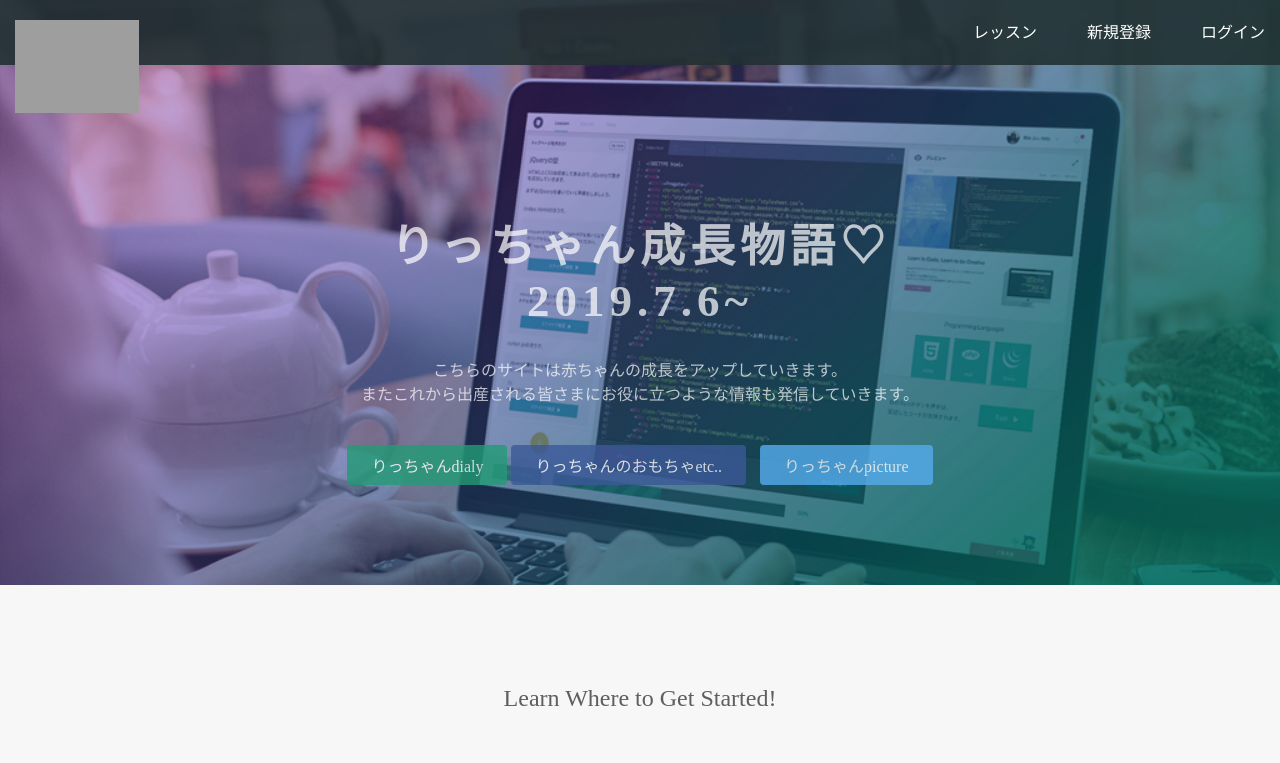
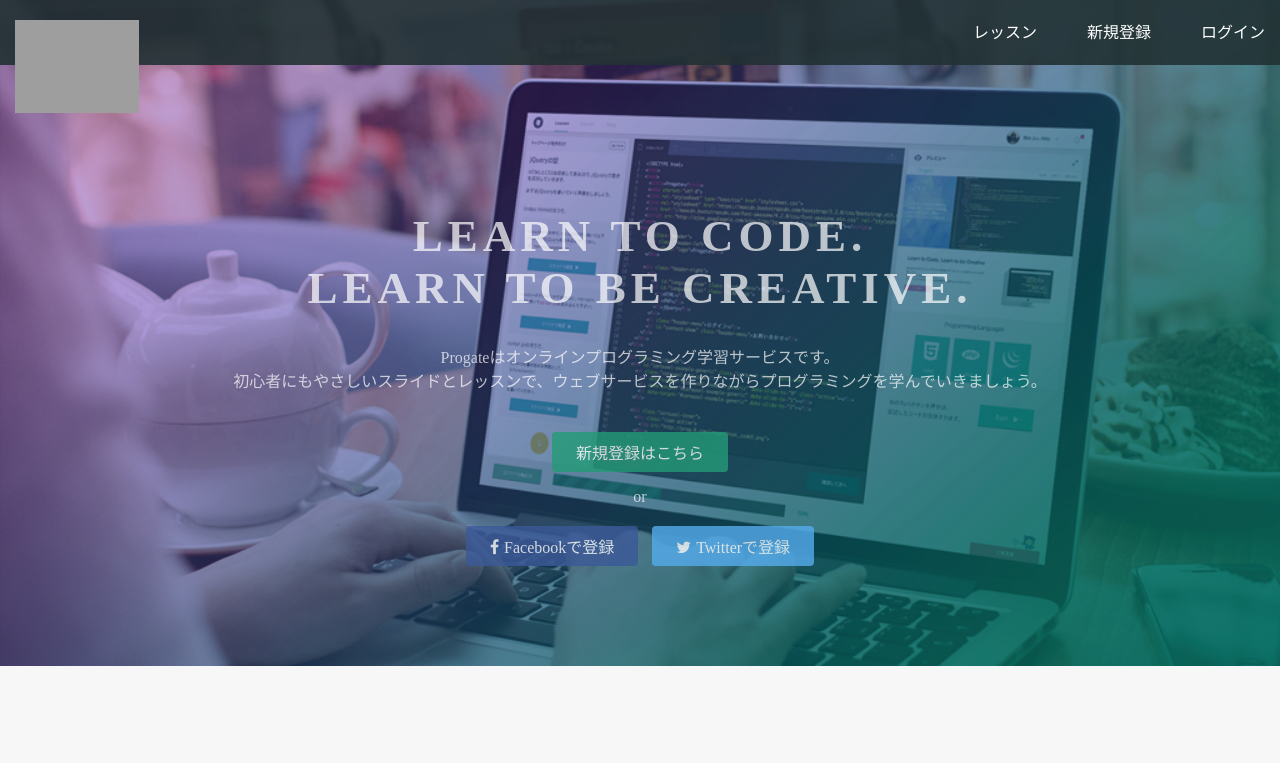
Before and after one commit to Ritsuki76/ritsuki76, a plain HTML site: page index.html in a window 1280 px wide. Shown: the top 763 px of the page. Drawn offline with Linux system fonts and the light colour scheme; grey boxes are pictures that could not be loaded.

Commit message:
Update index.html

```diff
--- a/index.html
+++ b/index.html
@@ -23,12 +23,13 @@
   </header>
   <div class="top-wrapper">
     <div class="container">
-      <h1>りっちゃん成長物語♡<br>2019.7.6~</h1>
-      <p>こちらのサイトは赤ちゃんの成長をアップしていきます。<br>またこれから出産される皆さまにお役に立つような情報も発信していきます。</p>
+      <h1>LEARN TO CODE.<br>LEARN TO BE CREATIVE.</h1>
+      <p>Progateはオンラインプログラミング学習サービスです。<br>初心者にもやさしいスライドとレッスンで、ウェブサービスを作りながらプログラミングを学んでいきましょう。</p>
       <div class="btn-wrapper">
-        <a href="#" class="btn signup">りっちゃんdialy</a>
-        <a href="#" class="btn facebook">りっちゃんのおもちゃetc..</a>
-        <a href="#" class="btn twitter">りっちゃんpicture</a>
+        <a href="#" class="btn signup">新規登録はこちら</a>
+        <p>or</p>
+        <a href="#" class="btn facebook"><span class="fa fa-facebook"></span>Facebookで登録</a>
+        <a href="#" class="btn twitter"><span class="fa fa-twitter"></span>Twitterで登録</a>
       </div>
     </div>
   </div>
```
